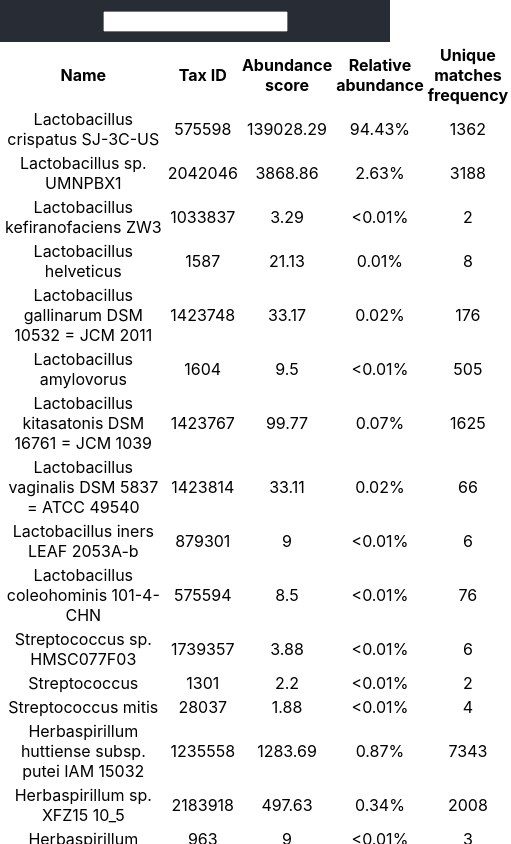
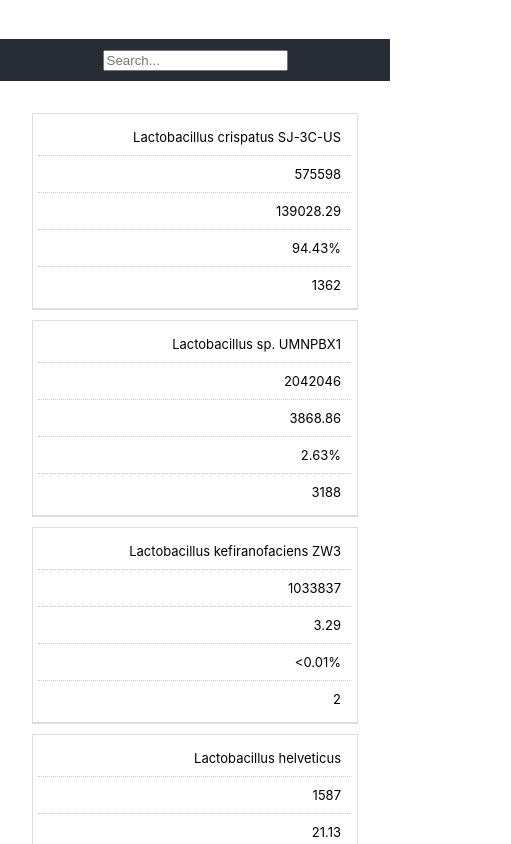
Before and after one commit to vib3sf/biom-app, a React (Create React App) app: page / in a window 390 px wide. Shown: the top 844 px of the page, 511 px wide, since content can reach past the window. Built offline with nearby package versions, Linux system fonts and the light colour scheme; the HTML template or start-up script is replaced by a standard one.

Commit message:
adaptive table

```diff
--- a/src/App.css
+++ b/src/App.css
@@ -1,16 +1,5 @@
 .App {
   text-align: center;
-}
-
-.App-logo {
-  height: 40vmin;
-  pointer-events: none;
-}
-
-@media (prefers-reduced-motion: no-preference) {
-  .App-logo {
-    animation: App-logo-spin infinite 20s linear;
-  }
 }
 
 .App-header {
@@ -23,16 +12,3 @@
   font-size: calc(10px + 2vmin);
   color: white;
 }
-
-.App-link {
-  color: #61dafb;
-}
-
-@keyframes App-logo-spin {
-  from {
-    transform: rotate(0deg);
-  }
-  to {
-    transform: rotate(360deg);
-  }
-}
--- a/src/App.tsx
+++ b/src/App.tsx
@@ -10,6 +10,7 @@ function App() {
         <label htmlFor="search"></label>
         <input
           onChange={(event) => setSearch(event.target.value.toLowerCase())}
+          placeholder="Search..."
           id="search"
         ></input>
       </header>
--- a/src/components/Table.tsx
+++ b/src/components/Table.tsx
@@ -15,7 +15,8 @@ export function Table({ search }: { search: string }) {
   return (
     <>
       {biomLoad ? (
-        <table>
+        <table className="table-wrap">
+          <thead>
             <tr>
               <th>Name</th>
               <th>Tax ID</th>
@@ -23,11 +24,16 @@ export function Table({ search }: { search: string }) {
               <th>Relative abundance</th>
               <th>Unique matches frequency</th>
             </tr>
+          </thead>
+          <tbody>
             {biom
-            .filter((biomElem) => biomElem.name.toLowerCase().includes(search))
+              .filter((biomElem: BiomDto) =>
+                biomElem.name.toLowerCase().includes(search)
+              )
               .map((biomElem: BiomDto) => (
                 <Row biomElem={biomElem}></Row>
               ))}
+          </tbody>
         </table>
       ) : (
         <p>Loading...</p>
--- a/src/index.css
+++ b/src/index.css
@@ -1,13 +1,86 @@
 body {
+  text-align: center;
+  padding-top: 10%;
+  font-family: sans-serif;
+  background-size: cover;
+  height: 100vh;
+  color: #fff;
   margin: 0;
-  font-family: -apple-system, BlinkMacSystemFont, 'Segoe UI', 'Roboto', 'Oxygen',
-    'Ubuntu', 'Cantarell', 'Fira Sans', 'Droid Sans', 'Helvetica Neue',
+  font-family: -apple-system, BlinkMacSystemFont, "Segoe UI", "Roboto", "Oxygen",
+    "Ubuntu", "Cantarell", "Fira Sans", "Droid Sans", "Helvetica Neue",
     sans-serif;
   -webkit-font-smoothing: antialiased;
   -moz-osx-font-smoothing: grayscale;
 }
 
 code {
-  font-family: source-code-pro, Menlo, Monaco, Consolas, 'Courier New',
+  font-family: source-code-pro, Menlo, Monaco, Consolas, "Courier New",
     monospace;
 }
+
+.table-wrap {
+  text-align: center;
+  display: inline-block;
+  background-color: #fff;
+  padding: 2rem 2rem;
+  color: #000;
+}
+
+table {
+  border: 1px solid #ccc;
+  width: 100%;
+  margin: 0;
+  padding: 0;
+  border-collapse: collapse;
+  border-spacing: 0;
+}
+
+table tr {
+  border: 1px solid #ddd;
+  padding: 5px;
+}
+
+table th,
+table td {
+  padding: 10px;
+  text-align: center;
+  border-right: 1px solid #ddd;
+}
+
+table th {
+  color: #fff;
+  background-color: #444;
+  text-transform: uppercase;
+  font-size: 14px;
+  letter-spacing: 1px;
+}
+
+@media screen and (max-width: 600px) {
+  table {
+    border: 0;
+  }
+  table thead {
+    display: none;
+  }
+  table tr {
+    margin-bottom: 10px;
+    display: block;
+    border-bottom: 2px solid #ddd;
+  }
+  table td {
+    display: block;
+    text-align: right;
+    font-size: 13px;
+    border-bottom: 1px dotted #ccc;
+    border-right: 1px solid transparent;
+  }
+  table td:last-child {
+    border-bottom: 0;
+  }
+  table td:before {
+    content: attr(data-label);
+    float: left;
+    text-transform: uppercase;
+    font-weight: bold;
+  }
+}
```
Lines whose indentation alone changed are shown as unchanged.
